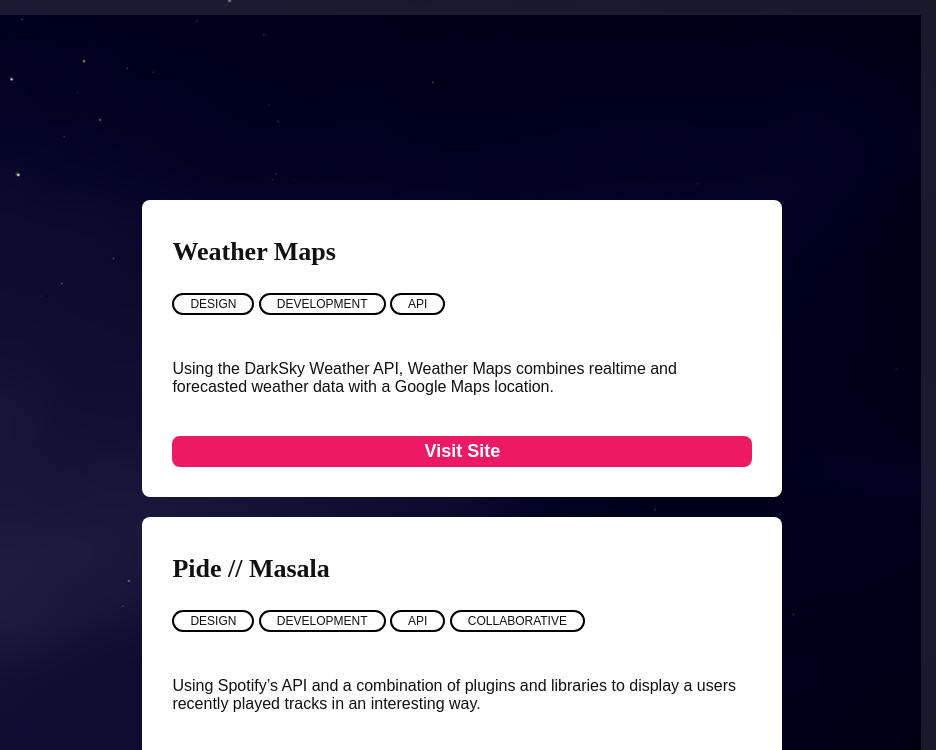
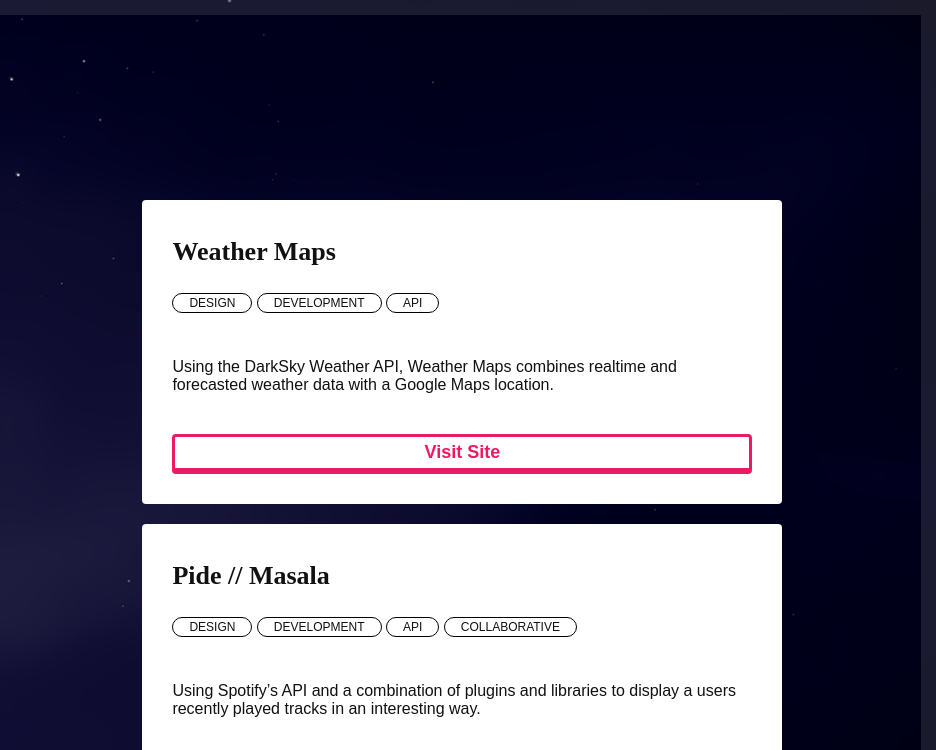
Before and after one commit to timmytrumpit/portfolio-site, a plain HTML site: page index.html in a window 1280 px wide. Shown: the top 750 px of the page, 344-1280 px from the left. Drawn offline with nearby package versions, Linux system fonts and the light colour scheme.

Commit message:
Style Updates

```diff
--- a/style.css
+++ b/style.css
@@ -98,7 +98,7 @@ a {
 #folio .folio-item {
   background-color: #fff;
   color: #111;
-  border-radius: 8px;
+  border-radius: 4px;
   padding: 15px 30px 30px 30px;
   font-family: 'Mukta', sans-serif;
   margin: 20px 0;
@@ -109,7 +109,7 @@ a {
 }
 
 #folio .folio-item .tag-list .tag {
-  border: 2px solid black;
+  border: 1.5px solid black;
   border-radius: 40px;
   display: inline-block;
   text-transform: uppercase;
@@ -129,9 +129,9 @@ a {
 }
 
 #folio .button {
-  background-color: #ED1965;
-  color: #fff;
-  border-radius: 8px;
+  background-color: #fff;
+  color: #ED1965;
+  border-radius: 4px;
   opacity: 1;
   transition: 0.1s;
   text-transform: capitalize;
@@ -142,6 +142,14 @@ a {
   vertical-align: sub;
   margin-top: 40px;
   width: 100%;
+  border: 3px solid #ED1965;
+  border-bottom: 6px solid #ED1965;
+}
+
+#folio .button:active {
+  margin-top: 46px;
+  border-bottom: 0;
+  border: 3px solid #ED1965;
 }
 
 #folio .button .arrow {
```
